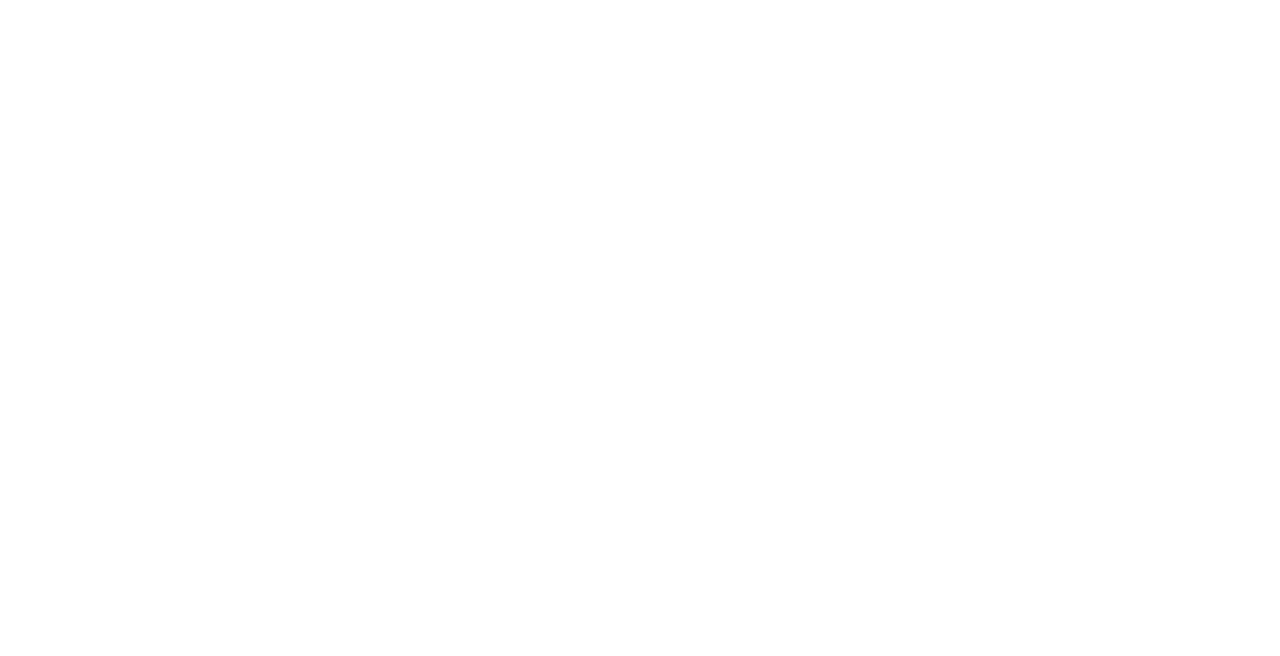
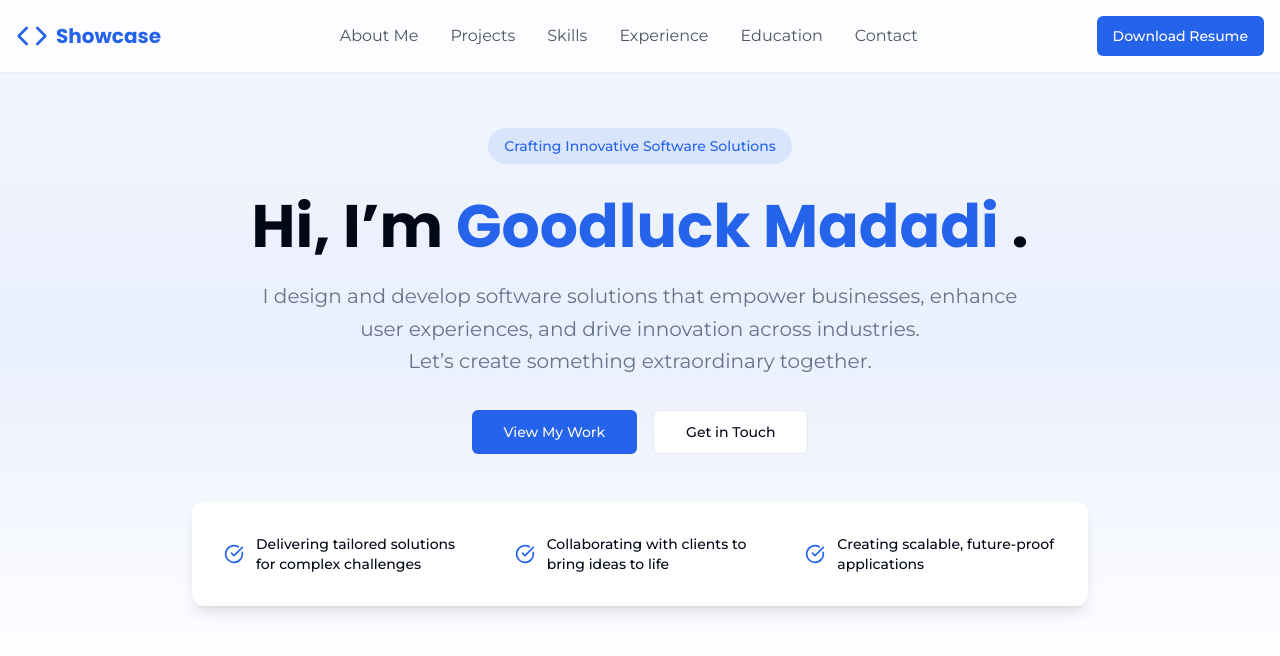
Before and after one commit to klaus-gudy/showcase, a Next.js app: page / in a window 1280 px wide. Shown: the top 656 px of the page. Built offline with nearby package versions, Linux system fonts and the light colour scheme.

Commit message:
✨Added header and hero section components; integrate Poppins font and utility functions

```diff
--- a/app/fonts/fonts.ts
+++ b/app/fonts/fonts.ts
@@ -1,7 +1,14 @@
-import { Montserrat } from 'next/font/google'
+import { Montserrat, Poppins } from 'next/font/google'
 
 export const montserrat = Montserrat({
     subsets: ['latin'],
     display: 'swap',
     adjustFontFallback: false,
 })
+
+export const poppins = Poppins({
+    subsets: ['latin'],
+    weight: ['600', '700'],
+    variable: '--font-heading',
+    display: 'swap',
+})
--- a/app/globals.css
+++ b/app/globals.css
@@ -1,3 +1,76 @@
 @tailwind base;
 @tailwind components;
 @tailwind utilities;
+
+@layer base {
+  :root {
+    --background: 0 0% 100%;
+    --foreground: 222.2 84% 4.9%;
+
+    --card: 0 0% 100%;
+    --card-foreground: 222.2 84% 4.9%;
+
+    --popover: 0 0% 100%;
+    --popover-foreground: 222.2 84% 4.9%;
+
+    --primary: 221.2 83.2% 53.3%;
+    --primary-foreground: 210 40% 98%;
+
+    --secondary: 210 40% 96.1%;
+    --secondary-foreground: 222.2 47.4% 11.2%;
+
+    --muted: 210 40% 96.1%;
+    --muted-foreground: 215.4 16.3% 46.9%;
+
+    --accent: 210 40% 96.1%;
+    --accent-foreground: 222.2 47.4% 11.2%;
+
+    --destructive: 0 84.2% 60.2%;
+    --destructive-foreground: 210 40% 98%;
+
+    --border: 214.3 31.8% 91.4%;
+    --input: 214.3 31.8% 91.4%;
+    --ring: 221.2 83.2% 53.3%;
+
+    --radius: 0.5rem;
+  }
+
+  .dark {
+    --background: 222.2 84% 4.9%;
+    --foreground: 210 40% 98%;
+
+    --card: 222.2 84% 4.9%;
+    --card-foreground: 210 40% 98%;
+
+    --popover: 222.2 84% 4.9%;
+    --popover-foreground: 210 40% 98%;
+
+    --primary: 217.2 91.2% 59.8%;
+    --primary-foreground: 222.2 47.4% 11.2%;
+
+    --secondary: 217.2 32.6% 17.5%;
+    --secondary-foreground: 210 40% 98%;
+
+    --muted: 217.2 32.6% 17.5%;
+    --muted-foreground: 215 20.2% 65.1%;
+
+    --accent: 217.2 32.6% 17.5%;
+    --accent-foreground: 210 40% 98%;
+
+    --destructive: 0 62.8% 30.6%;
+    --destructive-foreground: 210 40% 98%;
+
+    --border: 217.2 32.6% 17.5%;
+    --input: 217.2 32.6% 17.5%;
+    --ring: 224.3 76.3% 48%;
+  }
+}
+
+@layer base {
+  * {
+    @apply border-border;
+  }
+  body {
+    @apply bg-background text-foreground;
+  }
+}
--- a/app/layout.tsx
+++ b/app/layout.tsx
@@ -1,5 +1,5 @@
 import type { Metadata } from "next";
-import { montserrat } from "./fonts/fonts";
+import { montserrat, poppins } from "./fonts/fonts";
 import "./globals.css";
 
 export const metadata: Metadata = {
@@ -15,7 +15,7 @@
   return (
     <html lang="en">
       <body
-        className={montserrat.className}
+        className={`${montserrat.className} ${poppins.variable}`}
       >
         {children}
       </body>
--- a/app/page.tsx
+++ b/app/page.tsx
@@ -1,7 +1,20 @@
+import Header from "@/components/core/Header";
+import HeroSection from "@/components/core/HeroSection";
+
 export default function Home() {
   return (
     <div className="min-h-screen bg-white">
-
+      <Header />
+      <main>
+      <HeroSection />
+        {/* about */}
+        {/* projects */}
+        {/* experience */}
+        {/* education and certificates */}
+        {/* testimonials and teams */}
+        {/* contact */}
+        {/* footer */}
+      </main>
     </div>
   );
 }
--- /dev/null
+++ b/components/core/Header.tsx
@@ -0,0 +1,28 @@
+import { Code } from "lucide-react";
+import { Button } from "@/components/ui/button";
+
+const Header = () => {
+  return (
+    <header className="fixed top-0 w-full bg-white/80 backdrop-blur-md z-50 shadow-sm">
+      <div className="container mx-auto px-4 py-4 flex items-center justify-between">
+        <div className="flex items-center gap-2">
+          <Code className="h-8 w-8 text-primary" />
+          <span className="font-heading text-xl font-bold text-primary">Showcase</span>
+        </div>
+        <nav className="hidden md:flex items-center gap-8">
+          <a href="#about" className="text-gray-600 hover:text-primary">About Me</a>
+          <a href="#projects" className="text-gray-600 hover:text-primary">Projects</a>
+          <a href="#skills" className="text-gray-600 hover:text-primary">Skills</a>
+          <a href="#experience" className="text-gray-600 hover:text-primary">Experience</a>
+          <a href="#education" className="text-gray-600 hover:text-primary">Education</a>
+          <a href="#contact" className="text-gray-600 hover:text-primary">Contact</a>
+        </nav>
+        <Button className="bg-primary hover:bg-primary-dark text-white">
+          Download Resume
+        </Button>
+      </div>
+    </header>
+  );
+};
+
+export default Header;
--- /dev/null
+++ b/components/core/HeroSection.tsx
@@ -0,0 +1,50 @@
+import { Button } from "@/components/ui/button";
+import { CheckCircle } from "lucide-react";
+
+const HeroSection = () => {
+  return (
+    <section className="relative pt-32 pb-20 overflow-hidden">
+      <div className="absolute inset-0 bg-gradient-to-b from-primary/5 via-primary/10 to-transparent" />
+      <div className="container mx-auto px-4 relative">
+        <div className="max-w-4xl mx-auto text-center">
+          <div className="inline-flex items-center gap-2 bg-primary/10 px-4 py-2 rounded-full mb-8 backdrop-blur-sm">
+            <span className="text-sm font-medium text-primary">Crafting Innovative Software Solutions</span>
+          </div>
+          <h1 className="text-4xl md:text-6xl font-heading font-bold mb-6 leading-tight">
+          Hi, I’m <span className="text-primary">Goodluck Madadi</span> .
+          </h1>
+          <p className="text-xl mb-8 text-muted-foreground leading-relaxed max-w-3xl mx-auto">I design and develop software solutions that empower businesses, enhance user experiences, and drive innovation across industries. <br /> Let’s create something extraordinary together.
+          </p>
+          <div className="flex flex-col md:flex-row gap-4 justify-center mb-12">
+            <a
+              href="#projects"
+            >
+              <Button size="lg" className="font-medium px-8">
+                View My Work
+              </Button>
+            </a>
+            <a href="#contact">
+              <Button size="lg" variant="outline" className="px-8">
+                Get in Touch
+              </Button>
+            </a>
+          </div>
+          <div className="grid grid-cols-1 md:grid-cols-3 gap-6 text-left bg-card p-6 rounded-xl shadow-lg">
+            {[
+              "Delivering tailored solutions for complex challenges",
+              "Collaborating with clients to bring ideas to life",
+              "Creating scalable, future-proof applications"
+            ].map((text, i) => (
+              <div key={i} className="flex items-center gap-3 p-2">
+                <CheckCircle className="h-5 w-5 text-primary shrink-0" />
+                <span className="text-sm font-medium text-card-foreground">{text}</span>
+              </div>
+            ))}
+          </div>
+        </div>
+      </div>
+    </section>
+  );
+};
+
+export default HeroSection;
--- /dev/null
+++ b/components/ui/button.tsx
@@ -0,0 +1,55 @@
+import * as React from "react"
+import { Slot } from "@radix-ui/react-slot"
+import { cva, type VariantProps } from "class-variance-authority"
+import { cn } from "@/lib/utils"
+
+const buttonVariants = cva(
+  "inline-flex items-center justify-center whitespace-nowrap rounded-md text-sm font-medium ring-offset-background transition-colors focus-visible:outline-none focus-visible:ring-2 focus-visible:ring-ring focus-visible:ring-offset-2 disabled:pointer-events-none disabled:opacity-50",
+  {
+    variants: {
+      variant: {
+        default: "bg-primary text-primary-foreground hover:bg-primary/90",
+        destructive:
+          "bg-destructive text-destructive-foreground hover:bg-destructive/90",
+        outline:
+          "border border-input bg-background hover:bg-accent hover:text-accent-foreground",
+        secondary:
+          "bg-secondary text-secondary-foreground hover:bg-secondary/80",
+        ghost: "hover:bg-accent hover:text-accent-foreground",
+        link: "text-primary underline-offset-4 hover:underline",
+      },
+      size: {
+        default: "h-10 px-4 py-2",
+        sm: "h-9 rounded-md px-3",
+        lg: "h-11 rounded-md px-8",
+        icon: "h-10 w-10",
+      },
+    },
+    defaultVariants: {
+      variant: "default",
+      size: "default",
+    },
+  }
+)
+
+export interface ButtonProps
+  extends React.ButtonHTMLAttributes<HTMLButtonElement>,
+    VariantProps<typeof buttonVariants> {
+  asChild?: boolean
+}
+
+const Button = React.forwardRef<HTMLButtonElement, ButtonProps>(
+  ({ className, variant, size, asChild = false, ...props }, ref) => {
+    const Comp = asChild ? Slot : "button"
+    return (
+      <Comp
+        className={cn(buttonVariants({ variant, size, className }))}
+        ref={ref}
+        {...props}
+      />
+    )
+  }
+)
+Button.displayName = "Button"
+
+export { Button, buttonVariants }
--- /dev/null
+++ b/lib/utils.ts
@@ -0,0 +1,6 @@
+import { type ClassValue, clsx } from "clsx"
+import { twMerge } from "tailwind-merge"
+
+export function cn(...inputs: ClassValue[]) {
+  return twMerge(clsx(inputs))
+}
--- a/tailwind.config.ts
+++ b/tailwind.config.ts
@@ -7,11 +7,58 @@
     "./app/**/*.{js,ts,jsx,tsx,mdx}",
   ],
   theme: {
+    container: {
+      center: true,
+      padding: "2rem",
+      screens: {
+        "2xl": "1400px",
+      },
+    },
     extend: {
       colors: {
-        background: "var(--background)",
-        foreground: "var(--foreground)",
+        border: "hsl(var(--border))",
+        input: "hsl(var(--input))",
+        ring: "hsl(var(--ring))",
+        background: "hsl(var(--background))",
+        foreground: "hsl(var(--foreground))",
+        primary: {
+          DEFAULT: "hsl(var(--primary))",
+          foreground: "hsl(var(--primary-foreground))",
+          dark: "#0051cc"
+        },
+        secondary: {
+          DEFAULT: "hsl(var(--secondary))",
+          foreground: "hsl(var(--secondary-foreground))",
+        },
+        destructive: {
+          DEFAULT: "hsl(var(--destructive))",
+          foreground: "hsl(var(--destructive-foreground))",
+        },
+        muted: {
+          DEFAULT: "hsl(var(--muted))",
+          foreground: "hsl(var(--muted-foreground))",
+        },
+        accent: {
+          DEFAULT: "hsl(var(--accent))",
+          foreground: "hsl(var(--accent-foreground))",
+        },
+        popover: {
+          DEFAULT: "hsl(var(--popover))",
+          foreground: "hsl(var(--popover-foreground))",
+        },
+        card: {
+          DEFAULT: "hsl(var(--card))",
+          foreground: "hsl(var(--card-foreground))",
+        },
       },
+      borderRadius: {
+        lg: "var(--radius)",
+        md: "calc(var(--radius) - 2px)",
+        sm: "calc(var(--radius) - 4px)",
+      },
+      fontFamily: {
+        heading: ["var(--font-heading)", "sans-serif"],
+      }
     },
   },
   plugins: [],
```
Also changed, not shown: package.json (+8 -0 lines), data/index.ts (added), 1 other file (tests, documents, lock files or other folders).
